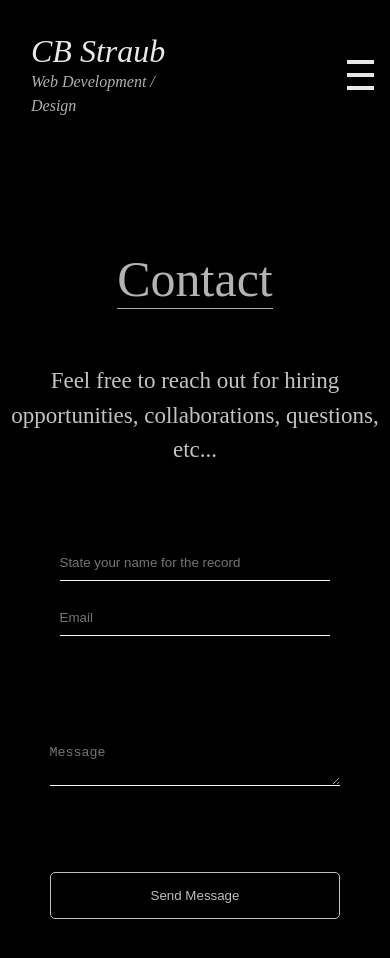
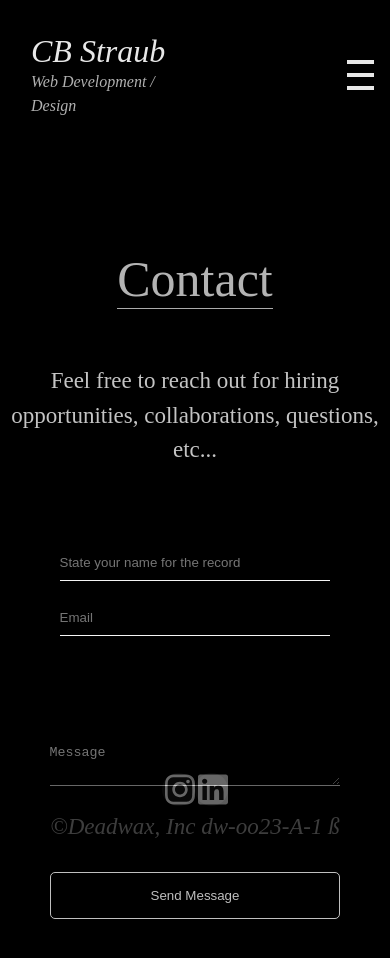
Before and after one commit to CB-Straub/folio-app, a React (Create React App) app: page /contact in a window 390 px wide. Shown: the top 958 px of the page. Built offline with nearby package versions, Linux system fonts and the light colour scheme.

Commit message:
css changed to remain fixed and responsive

```diff
--- a/src/components/Footer.css
+++ b/src/components/Footer.css
@@ -7,13 +7,22 @@
     position: fixed;
     width:100%;
     opacity:0.6;
-    padding-right: 25px;
-    padding-left: 25px;
+    /* padding-right: 25px;
+    padding-left: 25px; */
     background:black;
     position:fixed;
 
 }
 .container-container {
+    position:fixed;
+    bottom: 0;
+    z-index: 1;
+    background-color: rgba(0, 0, 0, 0.9);
+    width:100%;
+    margin: 0;
+
+
+
 
 }
 
@@ -40,7 +49,7 @@
     color:whitesmoke;
     opacity:0.9;
     display: flex;
-    padding-left: 5px;
+    padding-left: 3px;
 }
 .social__icons:hover {
     color: wheat;
@@ -60,7 +69,7 @@
 .icon-container {
     display: flex;
     text-align: center;
-    padding-left: 15px;
+    /* padding-left: 15px; */
     justify-content: center;
     background:black;
     opacity:0.7;
```
